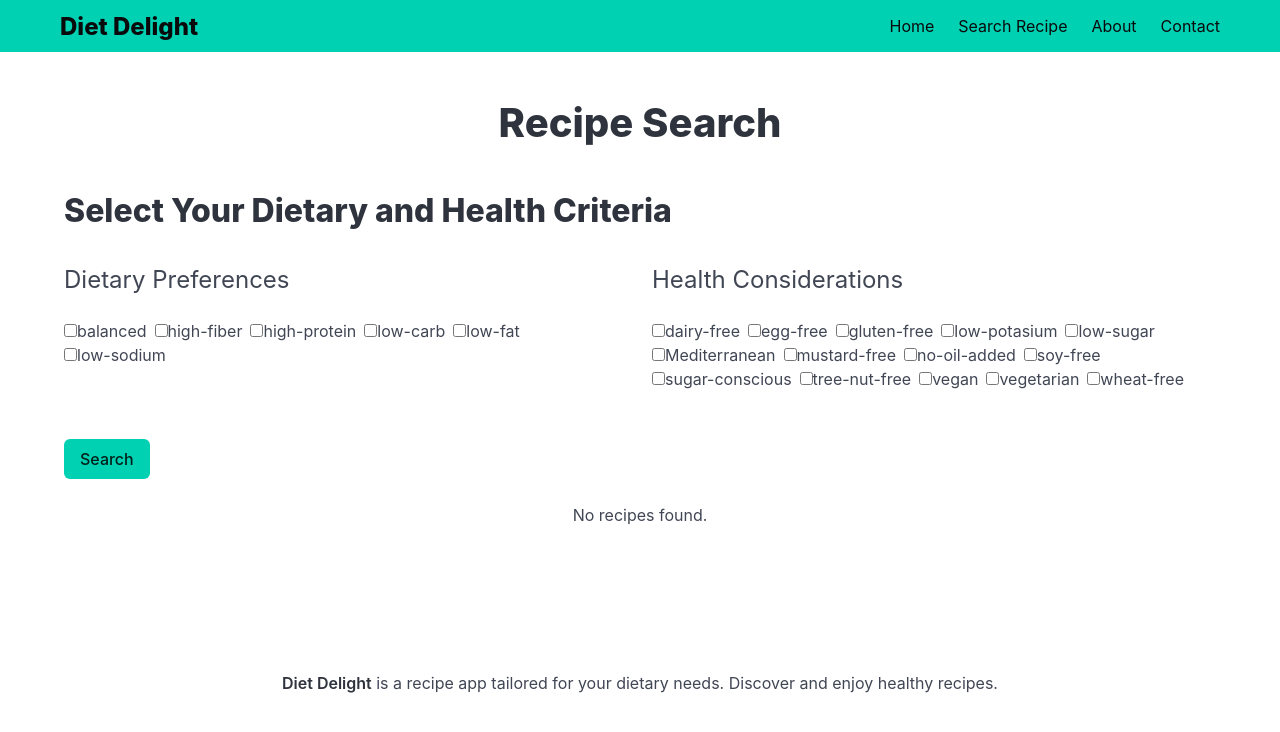
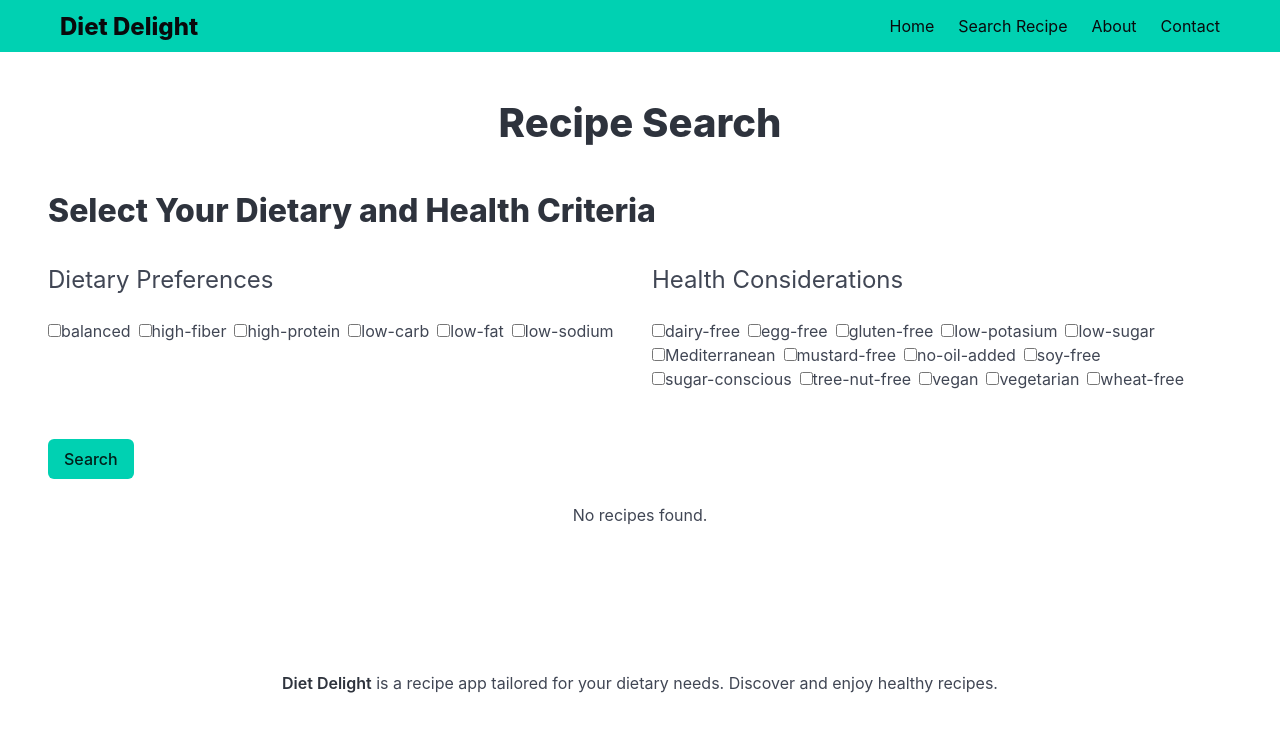
Before and after one commit to jmcaluyafuentes/diet-delight-frontend, a React (Vite) app: page /search in a window 1280 px wide. Shown: the top 732 px of the page. Built offline with nearby package versions, Linux system fonts and the light colour scheme.

Commit message:
refactor(DietarySelection): move main section from App to DietarySelection

```diff
--- a/src/App.jsx
+++ b/src/App.jsx
@@ -1,37 +1,18 @@
-import React, { useState } from 'react';
+import React from 'react';
 import { Routes, Route } from 'react-router-dom';
 import Home from './pages/Home.jsx';
 import DietarySelection from './pages/DietarySelection';
-import PreviewRecipes from './pages/ShowRecipes.jsx';
 import PrintRecipes from './pages/PrintPreview.jsx';
 import NavBar from './components/NavBar.jsx';
 import Footer from './components/Footer.jsx';
-import LoadingSpinner from './components/LoadingSpinner.jsx';
-import { fetchRecipes } from './utils/fetchRecipes.js';
 
 const App = () => {
-    const [recipes, setRecipes] = useState([]);
-    const [isLoading, setIsLoading] = useState(false);
-
     return (
         <div>
             <NavBar />
             <Routes>
                 <Route path="/" element={<Home />} />
-                <Route path="/search" element={<>
-
-                    <main className="section">
-                        <h1 className="title is-2 has-text-centered">Recipe Search</h1>
-                        <DietarySelection onFetchRecipes={(dietCriteria, healthCriteria) =>
-                            fetchRecipes(dietCriteria, healthCriteria, setIsLoading, setRecipes)
-                        } />
-                        {isLoading ? ( // Show spinner while loading
-                            <LoadingSpinner />
-                        ) : (
-                            <PreviewRecipes recipes={recipes} />
-                        )}
-                    </main>
-                </>} />
+                <Route path="/search" element={<DietarySelection />} />
                 <Route path="/print" element={<PrintRecipes />} />
             </Routes>
             <Footer />
--- a/src/pages/DietarySelection.jsx
+++ b/src/pages/DietarySelection.jsx
@@ -1,10 +1,15 @@
 import React, { useState } from 'react';
 import CheckboxGroup from '../components/CheckboxGroup.jsx';
+import LoadingSpinner from '../components/LoadingSpinner.jsx';
+import PreviewRecipes from './ShowRecipes.jsx'; // Adjust the import if necessary
+import { fetchRecipes } from '../utils/fetchRecipes.js'; // Adjust the import if necessary
 
 const DietarySelection = ({ onFetchRecipes }) => {
     const [dietCriteria, setDietCriteria] = useState([]);
     const [healthCriteria, setHealthCriteria] = useState([]);
     const [errorMessage, setErrorMessage] = useState('');
+    const [recipes, setRecipes] = useState([]);
+    const [isLoading, setIsLoading] = useState(false);
 
     const handleCheckboxChange = (event, type) => {
         const value = event.target.value;
@@ -25,14 +30,16 @@ const DietarySelection = ({ onFetchRecipes }) => {
             return;
         }
         setErrorMessage('');
-        onFetchRecipes(dietCriteria, healthCriteria);
+        setIsLoading(true);
+        fetchRecipes(dietCriteria, healthCriteria, setIsLoading, setRecipes);
     };
 
     const dietOptions = ['balanced', 'high-fiber', 'high-protein', 'low-carb', 'low-fat', 'low-sodium'];
     const healthOptions = ['dairy-free', 'egg-free', 'gluten-free', 'low-potasium', 'low-sugar', 'Mediterranean', 'mustard-free', 'no-oil-added', 'soy-free', 'sugar-conscious', 'tree-nut-free', 'vegan', 'vegetarian', 'wheat-free'];
 
     return (
-        <div className="container">
+        <main className="section">
+            <h1 className="title is-2 has-text-centered">Recipe Search</h1>
             <h1 className="title is-3 mt-6">Select Your Dietary and Health Criteria</h1>
 
             {/* Display error message if exists */}
@@ -57,7 +64,13 @@ const DietarySelection = ({ onFetchRecipes }) => {
                 />
             </div>
             <button className="button is-primary mt-5 mb-5" onClick={handleSearch}>Search</button>
-        </div>
+
+            {isLoading ? ( // Show spinner while loading
+                <LoadingSpinner />
+            ) : (
+                <PreviewRecipes recipes={recipes} />
+            )}
+        </main>
     );
 };
 
```
